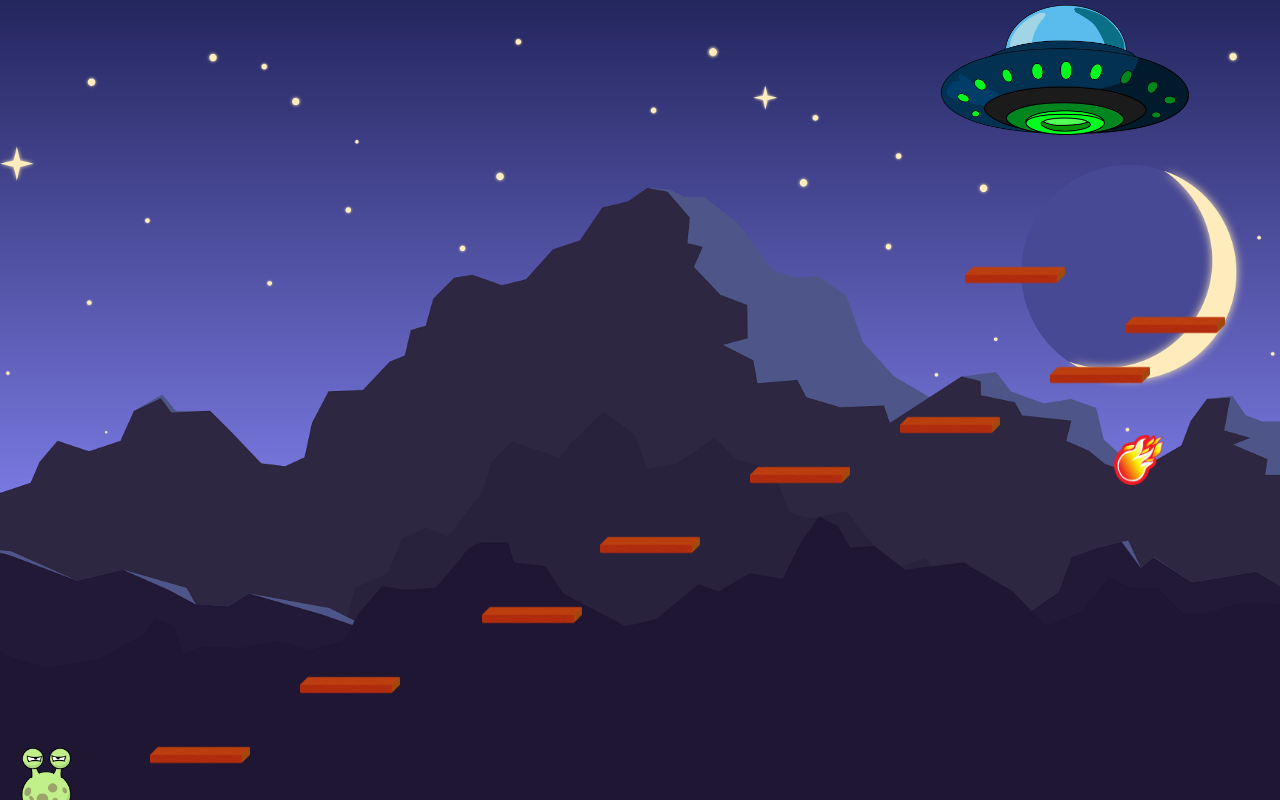
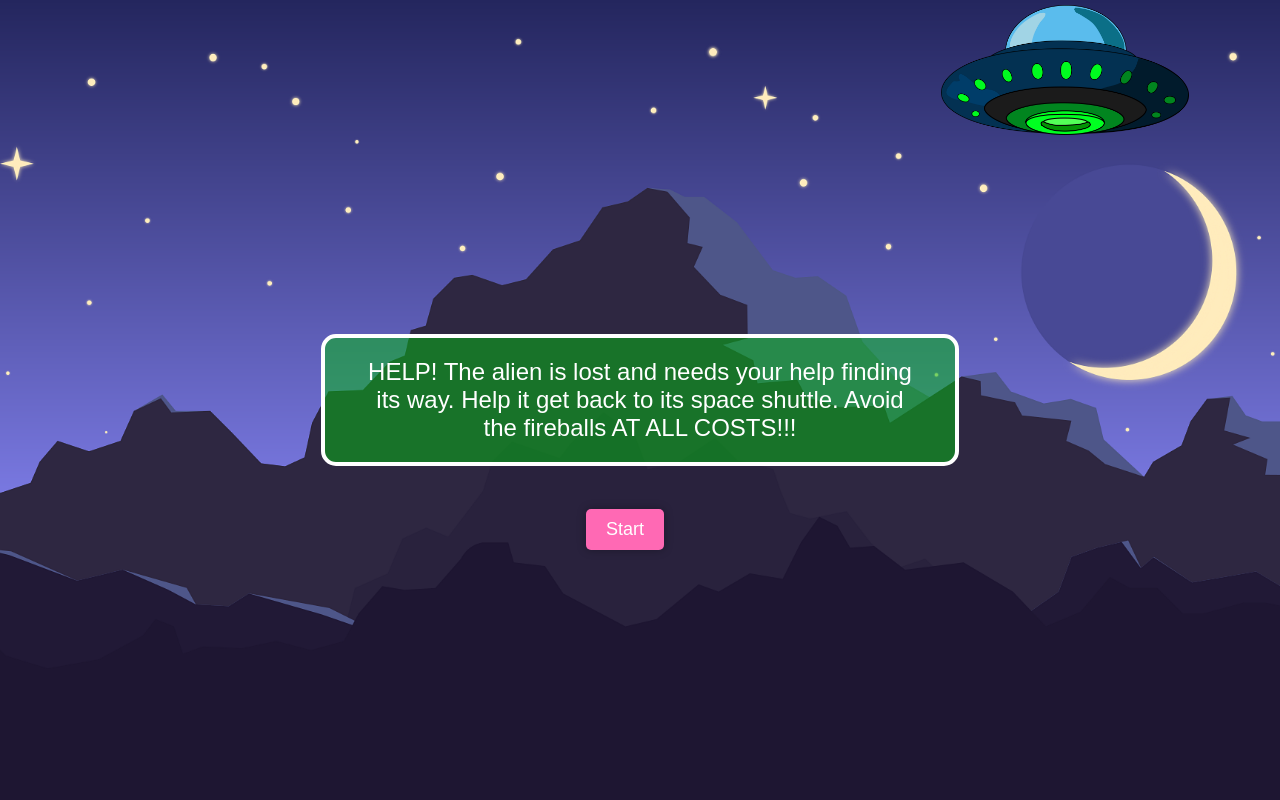
Before and after one commit to WeCanCodeIT/arcade-dayz-team-super-awesome, a React (Create React App) app in the folder Frontend/: page /alien-jump in a window 1280 px wide. Built offline with nearby package versions, Linux system fonts and the light colour scheme.

Commit message:
Alien game done

```diff
--- a/Frontend/src/components/Alien.jsx
+++ b/Frontend/src/components/Alien.jsx
@@ -7,7 +7,7 @@ const PLAYER_HEIGHT = 50;
 const PLAYER_WIDTH = 50;
 const COLLISION_OFFSET = 12;
 
-const Alien = ({ platforms, spaceshipPosition, onWin, onLose, fireballs }) => {
+const Alien = ({ platforms, spaceshipPosition, onWin, onLose, fireballs, updatePlayerPosition, gameArea }) => {
   const [position, setPosition] = useState({ left: platforms[0].left, top: platforms[0].top - PLAYER_HEIGHT });
   const [velocity, setVelocity] = useState({ x: 0, y: 0 });
   const [isJumping, setIsJumping] = useState(false);
@@ -67,7 +67,7 @@ const Alien = ({ platforms, spaceshipPosition, onWin, onLose, fireballs }) => {
   };
 
   const checkFireballCollision = (pos) => {
-    if(!Array.isArray(fireballs)) return false;
+    if (!Array.isArray(fireballs)) return false;
 
     for (let i = 0; i < fireballs.length; i++) {
       const fireball = fireballs[i];
@@ -86,9 +86,8 @@ const Alien = ({ platforms, spaceshipPosition, onWin, onLose, fireballs }) => {
       }
     }
 
-return false;
-
-};
+    return false;
+  };
 
   const checkSpaceshipCollision = (pos) => {
     const offset = -45;
@@ -138,20 +137,25 @@ return false;
           return prev;
         }
 
-        const fireballCollision = checkFireballCollision({ left: newLeft, top: newTop});
+        const fireballCollision = checkFireballCollision({ left: newLeft, top: newTop });
         if (fireballCollision) {
           onLose();
           return prev;
         }
 
-        setPosition({ left: newLeft, top: newTop, width: PLAYER_WIDTH, height: PLAYER_HEIGHT });
+        if (newTop > gameArea.height) {
+          onLose();
+          return prev;
+        }
 
-        return { left: newLeft, top: newTop };
+        const newPosition = { left: newLeft, top: newTop, width: PLAYER_WIDTH, height: PLAYER_HEIGHT };
+        updatePlayerPosition(newPosition);
+        return newPosition;
       });
     }, 20);
 
     return () => clearInterval(gameLoop);
-  }, [velocity, platforms, spaceshipPosition, fireballs, onWin, onLose]);
+  }, [velocity, platforms, spaceshipPosition, fireballs, gameArea, onWin, onLose, updatePlayerPosition]);
 
   useEffect(() => {
     if (onPlatform && onPlatform.isMoving) {
--- a/Frontend/src/components/Fireball.jsx
+++ b/Frontend/src/components/Fireball.jsx
@@ -1,11 +1,11 @@
 import React, { useState, useEffect } from "react";
 import "../Fireball.css";
 
-const Fireball = ({ position, onHit, gameArea }) => {
+const Fireball = ({ position, onHit, gameArea, playerPosition }) => {
   const [currentPosition, setCurrentPosition] = useState(position);
 
   useEffect(() => {
-    if(!gameArea.height) return;
+    if (!gameArea.height) return;
 
     const interval = setInterval(() => {
       setCurrentPosition((prevPosition) => {
@@ -28,10 +28,10 @@ const Fireball = ({ position, onHit, gameArea }) => {
       const fireballTop = currentPosition.top;
       const fireballBottom = currentPosition.top + 50;
 
-    const playerLeft = position.left;
-    const playerRight = position + position.width;
-    const playerTop = position.top;
-    const playerBottom = position.top + position.height;
+      const playerLeft = playerPosition.left;
+      const playerRight = playerPosition.left + playerPosition.width;
+      const playerTop = playerPosition.top;
+      const playerBottom = playerPosition.top + playerPosition.height;
 
       if (
         fireballLeft < playerRight &&
@@ -44,7 +44,7 @@ const Fireball = ({ position, onHit, gameArea }) => {
     };
 
     detectCollision();
-}, [currentPosition, position, onHit]);
+  }, [currentPosition, playerPosition, onHit]);
 
   return <img className="fireball" src="/alien-images/fireball.png" style={{ top: currentPosition.top, left: currentPosition.left, position: 'absolute' }} alt="Fireball" />;
 };
--- a/Frontend/src/pages/AlienGame.css
+++ b/Frontend/src/pages/AlienGame.css
@@ -43,3 +43,11 @@
     text-align: center;
 
   }
+
+  .start-button {
+    position: absolute;
+    bottom: 30%;
+    left: 45%;
+    text-align: center;
+
+  }
--- a/Frontend/src/pages/AlienGamePage.jsx
+++ b/Frontend/src/pages/AlienGamePage.jsx
@@ -4,7 +4,6 @@ import Platform from "../components/Platform";
 import Spaceship from "../components/Spaceship";
 import Fireball from "../components/Fireball";
 import "./AlienGame.css";
-
 
 const initialPlatforms = [
   { id: 1, left: 0, top: 800, width: 100, height: 20, isMoving: false },
@@ -13,12 +12,11 @@ const initialPlatforms = [
   { id: 4, left: 450, top: 590, width: 100, height: 20, isMoving: true, range: { start: 450, end: 550 }, speed: 2 },
   { id: 5, left: 600, top: 520, width: 100, height: 20, isMoving: false },
   { id: 6, left: 750, top: 450, width: 100, height: 20, isMoving: false },
-  { id: 7, left: 900, top: 400, width: 100, height: 20, isMoving: false},
+  { id: 7, left: 900, top: 400, width: 100, height: 20, isMoving: false },
   { id: 8, left: 1050, top: 350, width: 100, height: 20, isMoving: false },
   { id: 9, left: 1125, top: 300, width: 100, height: 20, isMoving: false },
   { id: 10, left: 965, top: 250, width: 100, height: 20, isMoving: false }
 ];
-
 
 const spaceshipPosition = {
   left: 700,
@@ -30,12 +28,15 @@ const spaceshipPosition = {
 const AlienGame = () => {
   const [platforms, setPlatforms] = useState(initialPlatforms);
   const [gameWon, setGameWon] = useState(false);
-  const [showWinMessage, setShowWinMessage] = useState(false);
+  const [showWinMessage, setShowWinMessage] = useState("HELP! The alien is lost and needs your help finding its way. Help it get back to its space shuttle. Avoid the fireballs AT ALL COSTS!!!");
   const [gameLost, setGameLost] = useState(false);
+  const [buttonText, setButtonText] = useState("Start");
   const gameAreaRef = useRef(null);
   const [gameArea, setGameArea] = useState({ width: 0, height: 0 });
   const [fireballs, setFireballs] = useState([]);
   const [playerPosition, setPlayerPosition] = useState({ left: 0, top: 0, width: 50, height: 50 });
+  const [isGameStart, setIsGameStart] = useState(false);
+  const MAX_FIREBALLS = 4;
 
   useEffect(() => {
     const updateGameArea = () => {
@@ -54,18 +55,23 @@ const AlienGame = () => {
   }, []);
 
   useEffect(() => {
-    if (gameArea.width && gameArea.height) {
+    if (isGameStart && gameArea.width && gameArea.height) {
       const addFireball = () => {
-        setFireballs((prevFireballs) => [
+        setFireballs((prevFireballs) => {
+          if (prevFireballs.length < MAX_FIREBALLS) {
+            return [
               ...prevFireballs,
               { id: Math.random(), top: 0, left: Math.random() * gameArea.width, width: 50, height: 50 }
-        ]);
+            ];
+          }
+          return prevFireballs;
+        });
       };
 
       const interval = setInterval(addFireball, 5000);
       return () => clearInterval(interval);
     }
-  }, [gameArea]);
+  }, [isGameStart, gameArea]);
 
   const updatePlatformPosition = (id, newPosition) => {
     setPlatforms((prevPlatforms) =>
@@ -77,38 +83,53 @@ const AlienGame = () => {
 
   const handleWin = () => {
     setGameWon(true);
-    setTimeout(() => {
-      setShowWinMessage(true);
-    }, 1000);
+    setShowWinMessage("You helped the alien find their way home! YOU WIN!");
+    setButtonText("Play Again");
+  };
+
+  const handleStart = () => {
+    setIsGameStart(true);
+    setGameLost(false);
+    setGameWon(false);
+    setFireballs([]);
+    setButtonText("Start");
+    setShowWinMessage("");
   };
 
   const handleHit = () => {
     setGameLost(true);
+    setShowWinMessage("Game Over! The alien was hit!");
+    setButtonText("Play Again");
+  };
+
+  const handleFall = () => {
+    setGameLost(true);
+    setShowWinMessage("The alien fell. YOU LOSE!");
+    setButtonText("Play Again");
   };
 
   const updatePlayerPosition = (newPosition) => {
     setPlayerPosition(newPosition);
   };
 
-  if (gameLost) {
-    return <div className="game-container"><div className="win-message">Game Over! The alien was hit!</div></div>;
-  }
-
   return (
     <div className="game-container" ref={gameAreaRef}>
-      {showWinMessage && <div className="win-message">You helped the alien find their way home! YOU WIN!</div>}
+      {showWinMessage && <div className="win-message">{showWinMessage}</div>}
       <div className="alien-game">
         <Spaceship position={spaceshipPosition} />
-        {!gameWon && !gameLost && (
-          <Alien platforms={platforms}
+        {isGameStart && !gameWon && !gameLost && (
+          <Alien
+            platforms={platforms}
             spaceshipPosition={spaceshipPosition}
             fireballs={fireballs}
             onWin={handleWin}
-          onLose={handleHit}
+            onHit={handleHit}
+            onLose={handleFall}
             updatePlayerPosition={updatePlayerPosition}
+            gameArea={gameArea}
           />
         )}
-        {platforms.map((platform) => (
+        {isGameStart && platforms.map((platform) => (
           <Platform
             key={platform.id}
             position={{ left: platform.left, top: platform.top }}
@@ -120,9 +141,11 @@ const AlienGame = () => {
             }
           />
         ))}
-        {!gameWon && !gameLost && fireballs.map((fireball) => (
-          <Fireball key={fireball.id} position={fireball} gameArea={gameArea} updatePlayerPosition={updatePlayerPosition} onHit={handleHit} />
+        {isGameStart && fireballs.map((fireball) => (
+          <Fireball key={fireball.id} position={fireball} gameArea={gameArea} playerPosition={playerPosition} onHit={handleHit} />
         ))}
+        {!isGameStart && <button className="start-button" onClick={handleStart}>{buttonText}</button>}
+        {(gameLost || gameWon) && <button className="start-button" onClick={handleStart}>{buttonText}</button>}
       </div>
     </div>
   );
```
Lines whose indentation alone changed are shown as unchanged.
